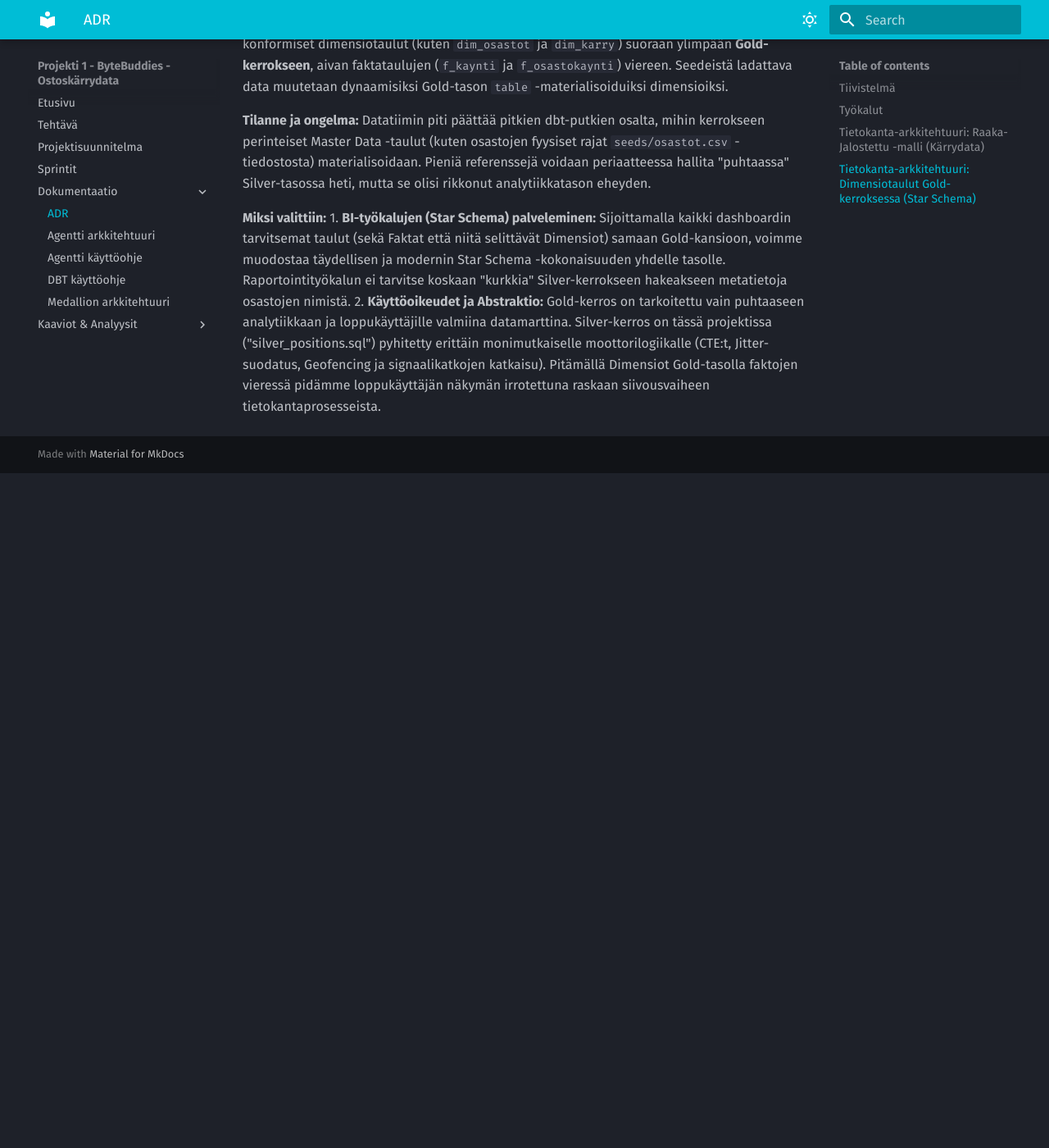
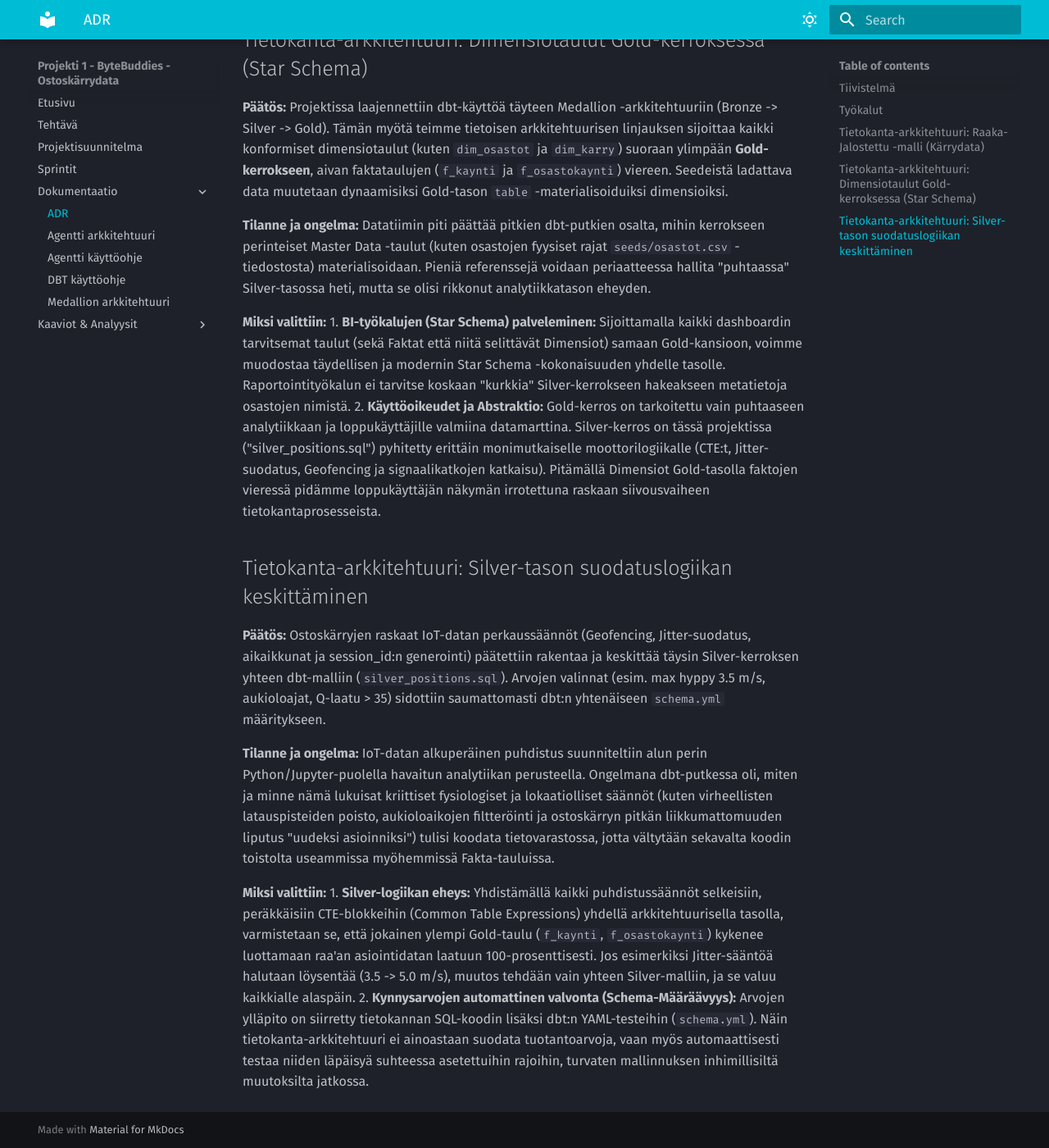
Before and after one commit to mitro54/uwb-shopping-cart-analytics-pipeline, an MkDocs documentation site: the page built from docs/ADR-dokumentaatio.md, in a window 1280 px wide and 1400 px high, scrolled down 2762 px. Shown: the whole window at 82% size. Built offline with MkDocs 1.6.1 and Material for MkDocs 9.7.7, drawn with Linux system fonts in a browser that asks for light colours; before the commit the page ends 3339 px from its top, so only the background shows below that; some of the changed text lies outside the part shown.

Commit message:
Päivitetty ADR:ään Silver tason ja laitehallinnan perustelut

```diff
--- a/docs/ADR-dokumentaatio.md
+++ b/docs/ADR-dokumentaatio.md
@@ -56,9 +56,9 @@
 
 **Miksi valittiin:**
 1. **Suorituskyvyn eriyttäminen (OLTP vs OLAP):** Raakadata (`havainto`) ottaa nopeasti vastaan valtavia määriä pisteitä ilman raskaita relaatiotarkastuksia. Jalostetut data-mallit (`kaynti`, `osastokaynti/alue_kaynti`) puolestaan tiivistävät satojatuhansia rivejä selkeiksi asiointikerroiksi. BI-kyselyt kohdistetaan vain ja ainoastaan erittäin nopeisiin jalostettuihin tauluihin.
-2. **"Data Enrichment" (Esilaskenta):** Etäisyydet (`matka`) ja viipymät (`kesto`) lasketaan vain tasan kerran dbt-putkessa tai Python-skriptissä uusia `kaynti`-rivejä muodostettaessa. Niitä ei tarvitse koskaan purkaa raportointityökalujen lennosta laskettaviksi pullonkauloiksi.
+2. **"Data Enrichment" (Esilaskenta Window-funktioilla):** Etäisyydet (`dist_m`) ja viipymät (`sekuntia_edellisesta`) lasketaan vain tasan kerran dbt:n Silver-kerroksessa. Tämä toteutetaan SQL:n `LAG()` -ikkunafunktioilla (Window Functions), jotka yhdistävät edellisen havaintopisteen suoraan nykyiseen vertailua varten. Tätä tietokannalle erittäin raskasta peräkkäistä laskentaa ei tarvitse eikä saa koskaan purkaa BI-raportointityökalujen lennosta laskettavaksi pullonkaulaksi.
 3. **Geometristen alueiden hallinta Dimensiona:** Osastot ohjataan taulussa `osasto` ns. Bounding box -menetelmällä (`alku_x`, `loppu_x` jne.). Tämä tekee tilasääntöjen muuttamisesta ja kyselyistä äärimmäisen yksinkertaisia ilman raskaita GIS/Paikkatieto-laajennuksia.
-4. **Resurssien hallinta:** Arkitehtuuri eristää massiivisen koordinaattidatan tärkeästä liiketoimintahistoriasta. Raakadata-taulu voidaan teknisesti arkistoida tai tyhjentää esim. 1 vuoden välein ilman analytiikkatiedon katoamista. Lisäksi `viim_havainto` -kentillä (Kärry-taulussa) on helppo monitoroida IoT-laitteiden teknistä "elossa-oloa" eristämällä ylläpitokyselyt raakadatasta.
+4. **Resurssien hallinta ja IoT-valvonta (`dim_karry`):** Arkitehtuuri eristää massiivisen koordinaattidatan tärkeästä liiketoimintahistoriasta. Koska `dim_karry` -dimensiotaulu on "esilaskenut" sisäänsä kunkin fyysisen laitteen (`node_id`) `luotu` ja `viim_havainto` -aikaleimat, voimme monitoroida ostoskärryjen sensorien teknistä elossaoloa silmänräpäyksessä. Tämä on kriittistä laitehallinnalle: esimerkiksi rikkoutuneet tai virrattomat laitteet voidaan havaita tutkimalla ainoastaan tätä sadan rivin dim-taulua, jolloin vältetään raskaiden satojen miljoonien rivien skannaus kunkin laitteen viimeisen elonmerkin löytämiseksi.
 
 ## Tietokanta-arkkitehtuuri: Dimensiotaulut Gold-kerroksessa (Star Schema)
 
@@ -71,3 +71,15 @@
 **Miksi valittiin:**
 1. **BI-työkalujen (Star Schema) palveleminen:** Sijoittamalla kaikki dashboardin tarvitsemat taulut (sekä Faktat että niitä selittävät Dimensiot) samaan Gold-kansioon, voimme muodostaa täydellisen ja modernin Star Schema -kokonaisuuden yhdelle tasolle. Raportointityökalun ei tarvitse koskaan "kurkkia" Silver-kerrokseen hakeakseen metatietoja osastojen nimistä.
 2. **Käyttöoikeudet ja Abstraktio:** Gold-kerros on tarkoitettu vain puhtaaseen analytiikkaan ja loppukäyttäjille valmiina datamarttina. Silver-kerros on tässä projektissa ("silver_positions.sql") pyhitetty erittäin monimutkaiselle moottorilogiikalle (CTE:t, Jitter-suodatus, Geofencing ja signaalikatkojen katkaisu). Pitämällä Dimensiot Gold-tasolla faktojen vieressä pidämme loppukäyttäjän näkymän irrotettuna raskaan siivousvaiheen tietokantaprosesseista.
+
+## Tietokanta-arkkitehtuuri: Silver-tason suodatuslogiikan keskittäminen
+
+**Päätös:**
+Ostoskärryjen raskaat IoT-datan perkaussäännöt (Geofencing, Jitter-suodatus, aikaikkunat ja session_id:n generointi) päätettiin rakentaa ja keskittää täysin Silver-kerroksen yhteen dbt-malliin (`silver_positions.sql`). Arvojen valinnat (esim. max hyppy 3.5 m/s, aukioloajat, Q-laatu > 35) sidottiin saumattomasti dbt:n yhtenäiseen `schema.yml` määritykseen.
+
+**Tilanne ja ongelma:**
+IoT-datan alkuperäinen puhdistus suunniteltiin alun perin Python/Jupyter-puolella havaitun analytiikan perusteella. Ongelmana dbt-putkessa oli, miten ja minne nämä lukuisat kriittiset fysiologiset ja lokaatiolliset säännöt (kuten virheellisten latauspisteiden poisto, aukioloaikojen filtteröinti ja ostoskärryn pitkän liikkumattomuuden liputus "uudeksi asioinniksi") tulisi koodata tietovarastossa, jotta vältytään sekavalta koodin toistolta useammissa myöhemmissä Fakta-tauluissa.
+
+**Miksi valittiin:**
+1. **Silver-logiikan eheys:** Yhdistämällä kaikki puhdistussäännöt selkeisiin, peräkkäisiin CTE-blokkeihin (Common Table Expressions) yhdellä arkkitehtuurisella tasolla, varmistetaan se, että jokainen ylempi Gold-taulu (`f_kaynti`, `f_osastokaynti`) kykenee luottamaan raa'an asiointidatan laatuun 100-prosenttisesti. Jos esimerkiksi Jitter-sääntöä halutaan löysentää (3.5 -> 5.0 m/s), muutos tehdään vain yhteen Silver-malliin, ja se valuu kaikkialle alaspäin.
+2. **Kynnysarvojen automattinen valvonta (Schema-Määräävyys):** Arvojen ylläpito on siirretty tietokannan SQL-koodin lisäksi dbt:n YAML-testeihin (`schema.yml`). Näin tietokanta-arkkitehtuuri ei ainoastaan suodata tuotantoarvoja, vaan myös automaattisesti testaa niiden läpäisyä suhteessa asetettuihin rajoihin, turvaten mallinnuksen inhimillisiltä muutoksilta jatkossa.
```
